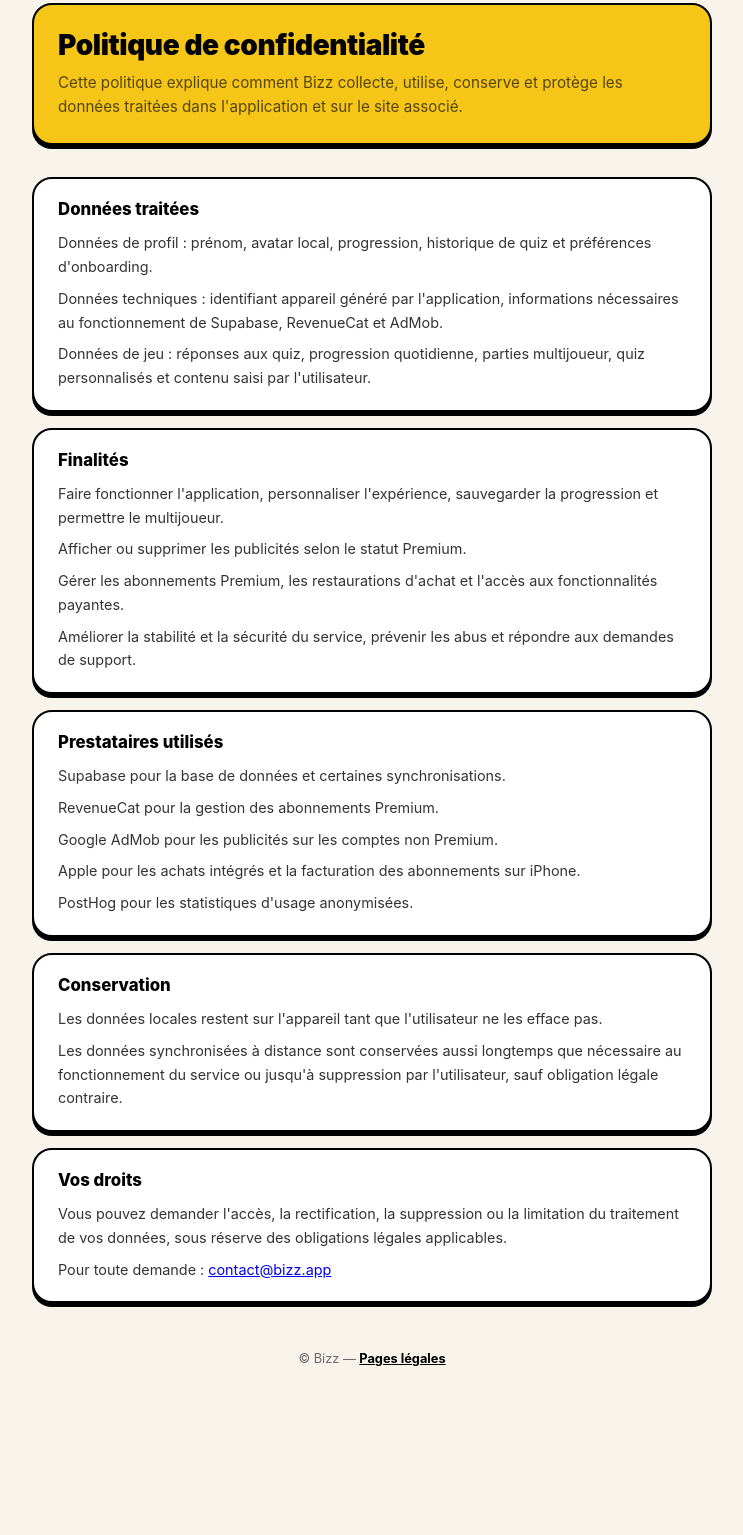
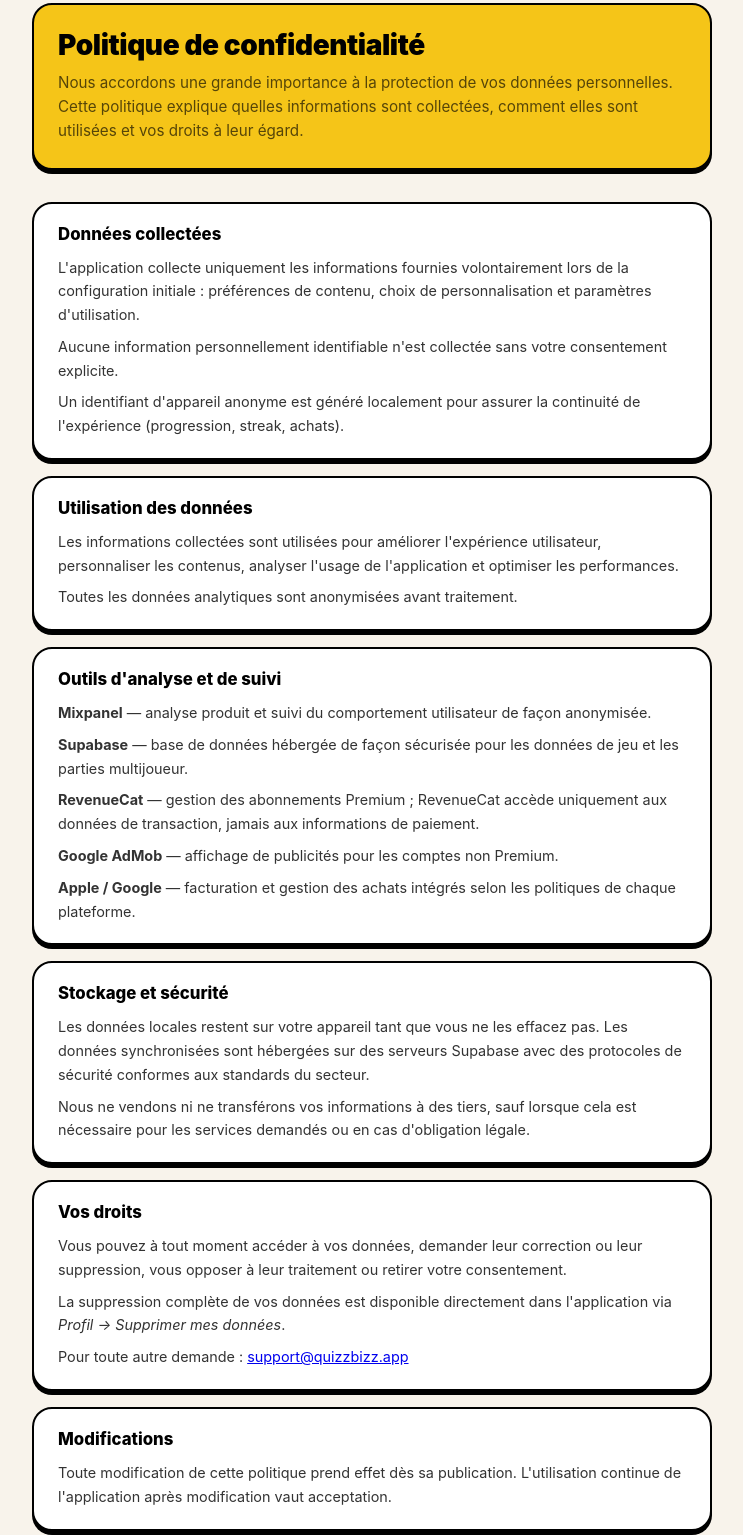
Before and after one commit to wkcqvwkjck-a11y/wkcqvwkjck-a11y.github.io, a plain HTML site: page legal/privacy.html in a window 1280 px wide. Shown: the part 110-1645 px from the top of the page, without its empty margins (268-1011 px from the left). Before the commit the page ends 1556 px from the top, so only its background shows below. Drawn offline with Linux system fonts and the light colour scheme.

Commit message:
Update privacy.html

```diff
--- a/legal/privacy.html
+++ b/legal/privacy.html
@@ -12,45 +12,49 @@
 
     <div class="page-header">
       <h1>Politique de confidentialité</h1>
-      <p class="intro">Cette politique explique comment Bizz collecte, utilise, conserve et protège les données traitées dans l'application et sur le site associé.</p>
+      <p class="intro">Nous accordons une grande importance à la protection de vos données personnelles. Cette politique explique quelles informations sont collectées, comment elles sont utilisées et vos droits à leur égard.</p>
     </div>
 
     <div class="sections">
 
       <div class="section">
-        <h2>Données traitées</h2>
-        <p>Données de profil : prénom, avatar local, progression, historique de quiz et préférences d'onboarding.</p>
-        <p>Données techniques : identifiant appareil généré par l'application, informations nécessaires au fonctionnement de Supabase, RevenueCat et AdMob.</p>
-        <p>Données de jeu : réponses aux quiz, progression quotidienne, parties multijoueur, quiz personnalisés et contenu saisi par l'utilisateur.</p>
+        <h2>Données collectées</h2>
+        <p>L'application collecte uniquement les informations fournies volontairement lors de la configuration initiale : préférences de contenu, choix de personnalisation et paramètres d'utilisation.</p>
+        <p>Aucune information personnellement identifiable n'est collectée sans votre consentement explicite.</p>
+        <p>Un identifiant d'appareil anonyme est généré localement pour assurer la continuité de l'expérience (progression, streak, achats).</p>
       </div>
 
       <div class="section">
-        <h2>Finalités</h2>
-        <p>Faire fonctionner l'application, personnaliser l'expérience, sauvegarder la progression et permettre le multijoueur.</p>
-        <p>Afficher ou supprimer les publicités selon le statut Premium.</p>
-        <p>Gérer les abonnements Premium, les restaurations d'achat et l'accès aux fonctionnalités payantes.</p>
-        <p>Améliorer la stabilité et la sécurité du service, prévenir les abus et répondre aux demandes de support.</p>
+        <h2>Utilisation des données</h2>
+        <p>Les informations collectées sont utilisées pour améliorer l'expérience utilisateur, personnaliser les contenus, analyser l'usage de l'application et optimiser les performances.</p>
+        <p>Toutes les données analytiques sont anonymisées avant traitement.</p>
       </div>
 
       <div class="section">
-        <h2>Prestataires utilisés</h2>
-        <p>Supabase pour la base de données et certaines synchronisations.</p>
-        <p>RevenueCat pour la gestion des abonnements Premium.</p>
-        <p>Google AdMob pour les publicités sur les comptes non Premium.</p>
-        <p>Apple pour les achats intégrés et la facturation des abonnements sur iPhone.</p>
-        <p>PostHog pour les statistiques d'usage anonymisées.</p>
+        <h2>Outils d'analyse et de suivi</h2>
+        <p><strong>Mixpanel</strong> — analyse produit et suivi du comportement utilisateur de façon anonymisée.</p>
+        <p><strong>Supabase</strong> — base de données hébergée de façon sécurisée pour les données de jeu et les parties multijoueur.</p>
+        <p><strong>RevenueCat</strong> — gestion des abonnements Premium ; RevenueCat accède uniquement aux données de transaction, jamais aux informations de paiement.</p>
+        <p><strong>Google AdMob</strong> — affichage de publicités pour les comptes non Premium.</p>
+        <p><strong>Apple / Google</strong> — facturation et gestion des achats intégrés selon les politiques de chaque plateforme.</p>
       </div>
 
       <div class="section">
-        <h2>Conservation</h2>
-        <p>Les données locales restent sur l'appareil tant que l'utilisateur ne les efface pas.</p>
-        <p>Les données synchronisées à distance sont conservées aussi longtemps que nécessaire au fonctionnement du service ou jusqu'à suppression par l'utilisateur, sauf obligation légale contraire.</p>
+        <h2>Stockage et sécurité</h2>
+        <p>Les données locales restent sur votre appareil tant que vous ne les effacez pas. Les données synchronisées sont hébergées sur des serveurs Supabase avec des protocoles de sécurité conformes aux standards du secteur.</p>
+        <p>Nous ne vendons ni ne transférons vos informations à des tiers, sauf lorsque cela est nécessaire pour les services demandés ou en cas d'obligation légale.</p>
       </div>
 
       <div class="section">
         <h2>Vos droits</h2>
-        <p>Vous pouvez demander l'accès, la rectification, la suppression ou la limitation du traitement de vos données, sous réserve des obligations légales applicables.</p>
-        <p>Pour toute demande : <a href="mailto:contact@bizz.app">contact@bizz.app</a></p>
+        <p>Vous pouvez à tout moment accéder à vos données, demander leur correction ou leur suppression, vous opposer à leur traitement ou retirer votre consentement.</p>
+        <p>La suppression complète de vos données est disponible directement dans l'application via <em>Profil → Supprimer mes données</em>.</p>
+        <p>Pour toute autre demande : <a href="mailto:support@quizzbizz.app">support@quizzbizz.app</a></p>
+      </div>
+
+      <div class="section">
+        <h2>Modifications</h2>
+        <p>Toute modification de cette politique prend effet dès sa publication. L'utilisation continue de l'application après modification vaut acceptation.</p>
       </div>
 
     </div>
```
